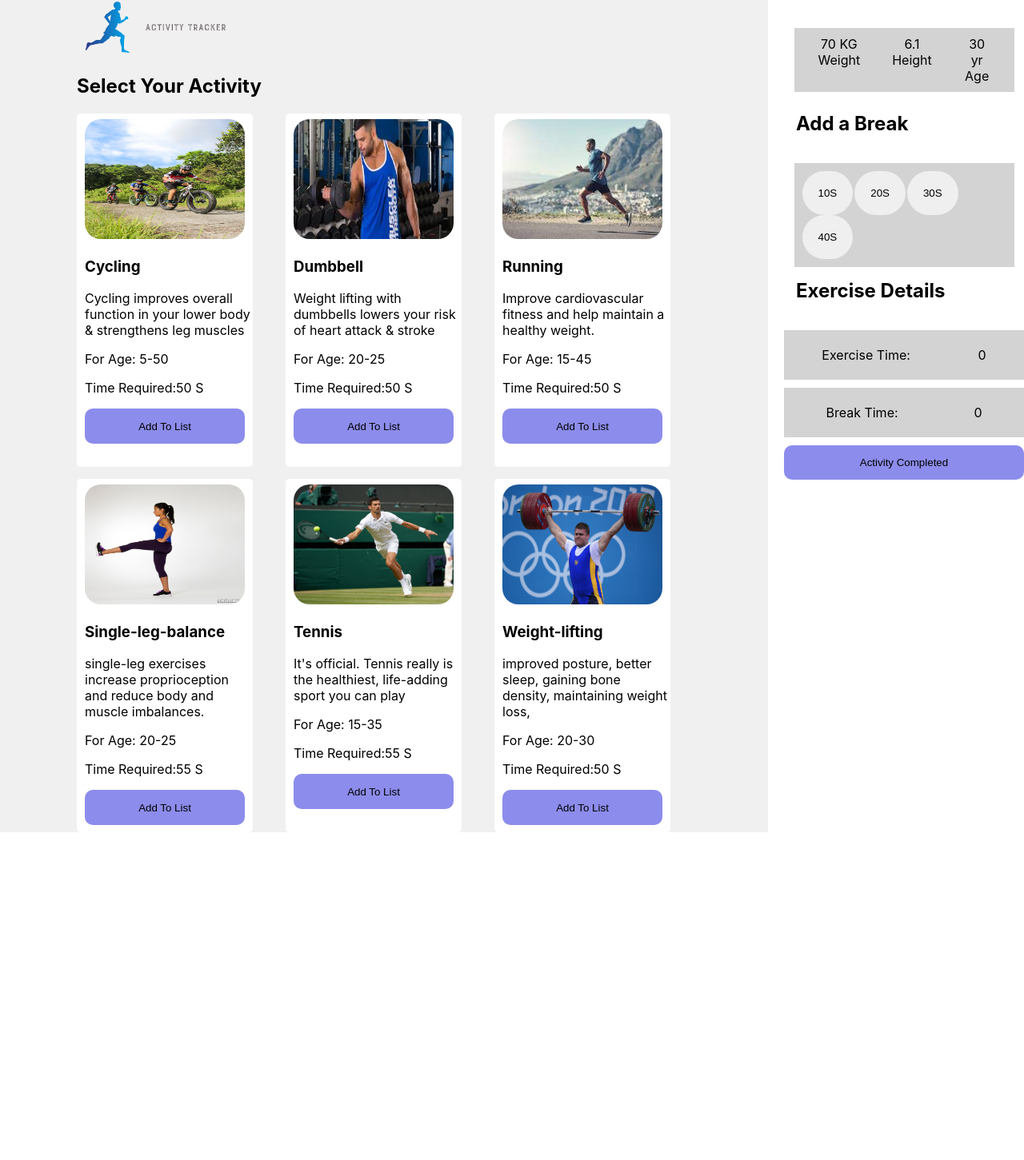
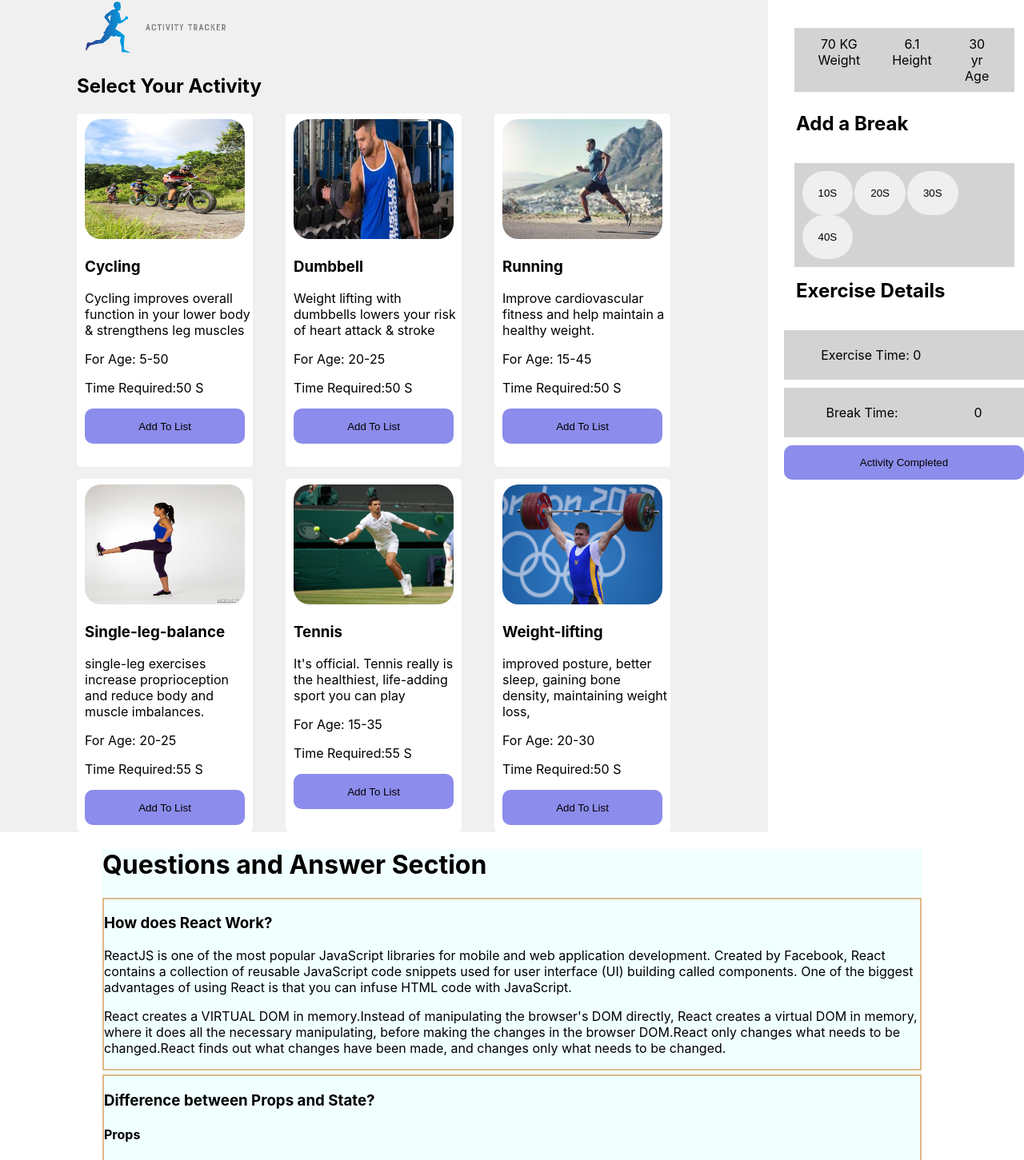
Before and after one commit to pritthwiraz/activity-tracker, a React (Create React App) app: page / in a window 1280 px wide. Shown: the part 29-1480 px from the top of the page at 80% size. Before the commit the page ends 1070 px from the top, so only its background shows below. Built offline with nearby package versions, Linux system fonts and the light colour scheme; the HTML template or start-up script is replaced by a standard one.

Commit message:
Adding Q&A section

```diff
--- a/public/activity.json
+++ b/public/activity.json
@@ -4,7 +4,7 @@
     "name": "Cycling",
     "description": "Cycling improves overall function in your lower body & strengthens leg muscles",
     "age": "5-50",
-    "time": "50 S",
+    "time": "50",
     "picture": "./images/Cycling.jpg"
   },
   {
@@ -12,7 +12,7 @@
     "description": "Weight lifting with dumbbells lowers your risk of heart attack & stroke",
     "name": "Dumbbell",
     "age": "20-25",
-    "time": "50 S",
+    "time": "50",
     "picture": "./images/Dumb bell.jpg"
   },
   {
@@ -20,7 +20,7 @@
     "description": "Improve cardiovascular fitness and help maintain a healthy weight.",
     "name": "Running",
     "age": "15-45",
-    "time": "50 S",
+    "time": "50",
     "picture": "./images/running.jpg"
   },
   {
@@ -28,7 +28,7 @@
     "description": "single-leg exercises increase proprioception and reduce body and muscle imbalances.",
     "name": "Single-leg-balance",
     "age": "20-25",
-    "time": "55 S",
+    "time": "55",
     "picture": "./images/single-leg-balance.jpg"
   },
   {
@@ -36,7 +36,7 @@
     "description": "It's official. Tennis really is the healthiest, life-adding sport you can play",
     "name": "Tennis",
     "age": "15-35",
-    "time": "55 S",
+    "time": "55",
     "picture": "./images/Tennis.jpg"
   },
   {
@@ -44,7 +44,7 @@
     "description": " improved posture, better sleep, gaining bone density, maintaining weight loss,",
     "name": "Weight-lifting",
     "age": "20-30",
-    "time": "50 S",
+    "time": "50",
     "picture": "./images/weight lifting.jpg"
   }
 
--- a/src/App.js
+++ b/src/App.js
@@ -1,11 +1,12 @@
 import './App.css';
 import Activities from './Components/Activities/Activities'
+import Section from './Components/Section/Section';
 
 function App() {
   return (
     <div className='main-div'>
      <Activities></Activities>
-
+      <Section></Section>
     </div>
   );
 }
--- a/src/Components/Activities/Activities.css
+++ b/src/Components/Activities/Activities.css
@@ -72,5 +72,15 @@
     border-radius: 10px;
 }
 @media screen and (max-width:786px){
-
+    .activites{
+        display: block;
+        /* grid-template-columns: 3fr 1fr;
+        background-color: rgb(241, 240, 240) */
     }
+    .activity{
+        display: grid;
+        grid-template-columns: 1fr;
+        /* gap: 15px; */
+        /* width: 100%; */
+    }
+    }
--- a/src/Components/Activities/Activities.js
+++ b/src/Components/Activities/Activities.js
@@ -6,6 +6,8 @@ import Activity from '../Activity/Activity';
 
 const Activities = () => {
     const [activities, setActivities] = useState([]);
+    const [time, setTime] = useState([]);
+
 
     useEffect( () =>{
         fetch('activity.json')
@@ -14,7 +16,9 @@ const Activities = () => {
     }, [])
 
     const addToList = (activity) => {
-        console.log(activity)
+        // console.log(activity)
+        const newTime = [...time, activity]
+        setTime(newTime)
     }
     return (
             <div className='activites'>
@@ -59,8 +63,8 @@ const Activities = () => {
                 <div>
                     <h2>Exercise Details</h2>
                     <div className='ex-time'>
-                        <p>Exercise Time:</p>
-                        <p>0</p>
+                        <p>Exercise Time: {time.length}</p>
+                        <p></p>
                     </div>
                     <div className='ex-time'>
                         <p>Break Time:</p>
--- a/src/Components/Activity/Activity.css
+++ b/src/Components/Activity/Activity.css
@@ -18,3 +18,14 @@
     border: 0px;
     border-radius: 10px;
 }
+
+@media screen and (max-width:786px){
+    .activity-cart{
+        /* width: 100%; */
+        /* height: 435px; */
+        /* background-color: #FFFFFF;
+        padding-left: 10px ;
+        padding-top: 7px;
+        border-radius: 5px; */
+    }
+    }
--- a/src/Components/Activity/Activity.js
+++ b/src/Components/Activity/Activity.js
@@ -10,7 +10,7 @@ const Activity = (props) => {
             <h3>{name}</h3>
             <p>{description}</p>
             <p>For Age: {age}</p>
-            <p>Time Required:{time}</p>
+            <p>Time Required:{time} S</p>
             <button onClick={() => {props.addToList(props.activity)}} className='btn-list'><p>Add To List</p></button>
         </div>
     );
--- /dev/null
+++ b/src/Components/Section/Section.css
@@ -0,0 +1,10 @@
+.section-top{
+    width: 80%;
+    margin: auto;
+    background-color: azure;
+
+}
+.topic{
+    border: 2px solid burlywood;
+    margin-bottom: 5px;
+}
--- /dev/null
+++ b/src/Components/Section/Section.js
@@ -0,0 +1,33 @@
+import React from 'react';
+import './Section.css'
+
+const Section = () => {
+    return (
+        <div className='section-top'>
+            <h1>Questions and Answer Section</h1>
+            <div className='topic'>
+            <h3>How does React Work?</h3>
+            <p>ReactJS is one of the most popular JavaScript libraries for mobile and web
+application development. Created by Facebook, React contains a collection of
+reusable JavaScript code snippets used for user interface (UI) building called
+components. One of the biggest advantages of using React is that you can infuse
+HTML code with JavaScript.</p>
+            <p>React creates a VIRTUAL DOM in memory.Instead of manipulating the browser's DOM
+directly, React creates a virtual DOM in memory, where it does all the necessary
+manipulating, before making the changes in the browser DOM.React only changes what
+needs to be changed.React finds out what changes have been made, and changes only
+what needs to be changed.</p>
+            </div>
+        <div className='topic'>
+            <h3>Difference between Props and State?</h3>
+            <h4>Props</h4>
+            <p>props stands for properties.Props are arguments passed into React components.
+Props are passed to components via HTML attributes.React Props are like function
+arguments in JavaScript and attributes in HTML.</p>
+
+        </div>
+        </div>
+    );
+};
+
+export default Section;
```
